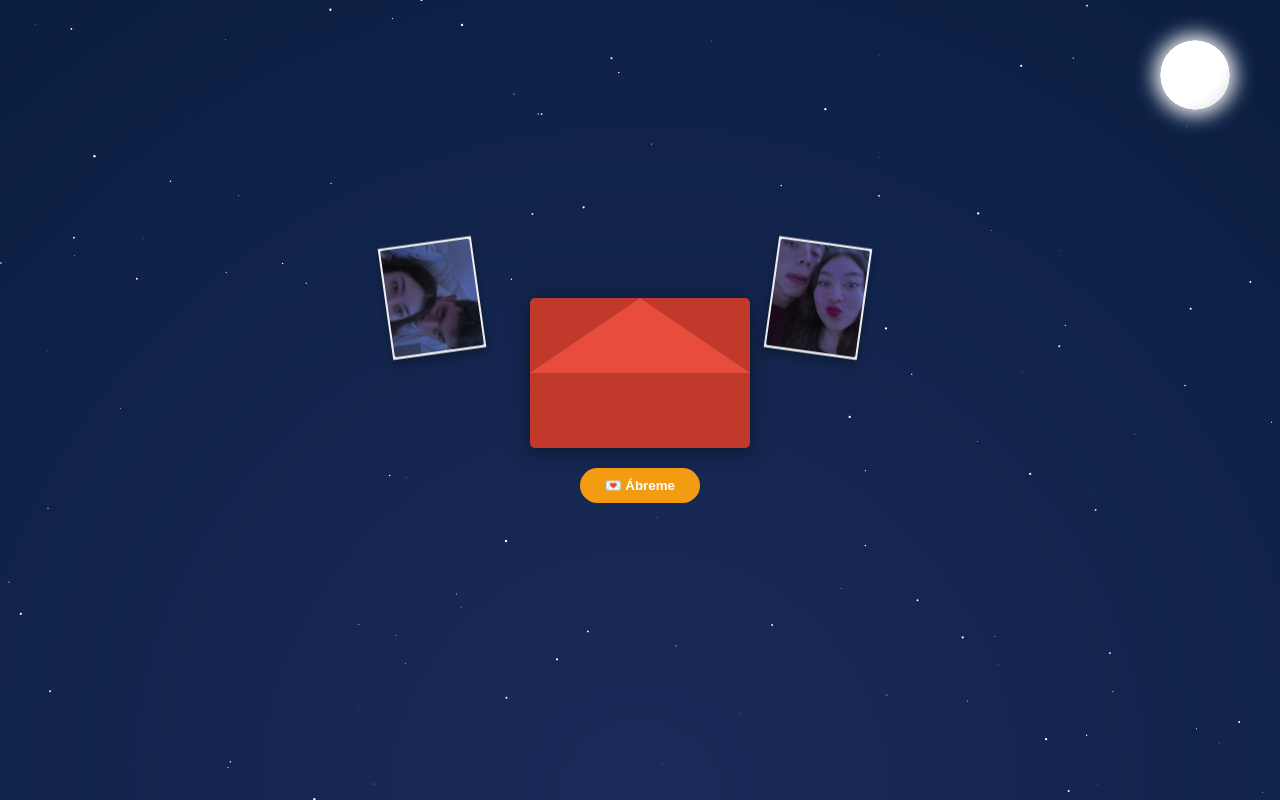
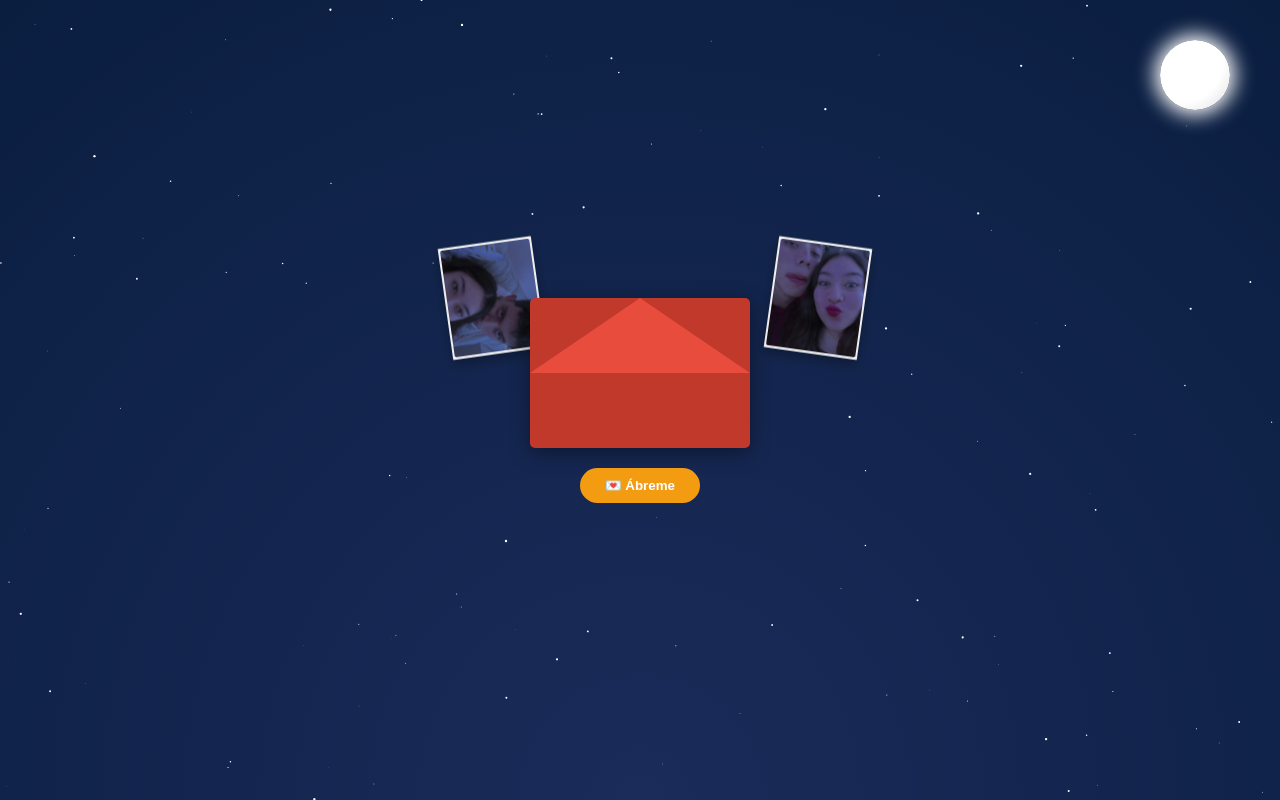
Before and after one commit to chantillyn/MELANNIE, a plain HTML site: page index.html in a window 1280 px wide. Drawn offline with Linux system fonts and the light colour scheme.

Commit message:
Add files via upload

```diff
--- a/index.html
+++ b/index.html
@@ -164,7 +164,7 @@
 }
 
 .polaroid.left {
-  left: -150px; /* mueve a la izquierda del sobre */
+  left: -90px; /* mueve a la izquierda del sobre */
 }
 
 .polaroid.right {
```
